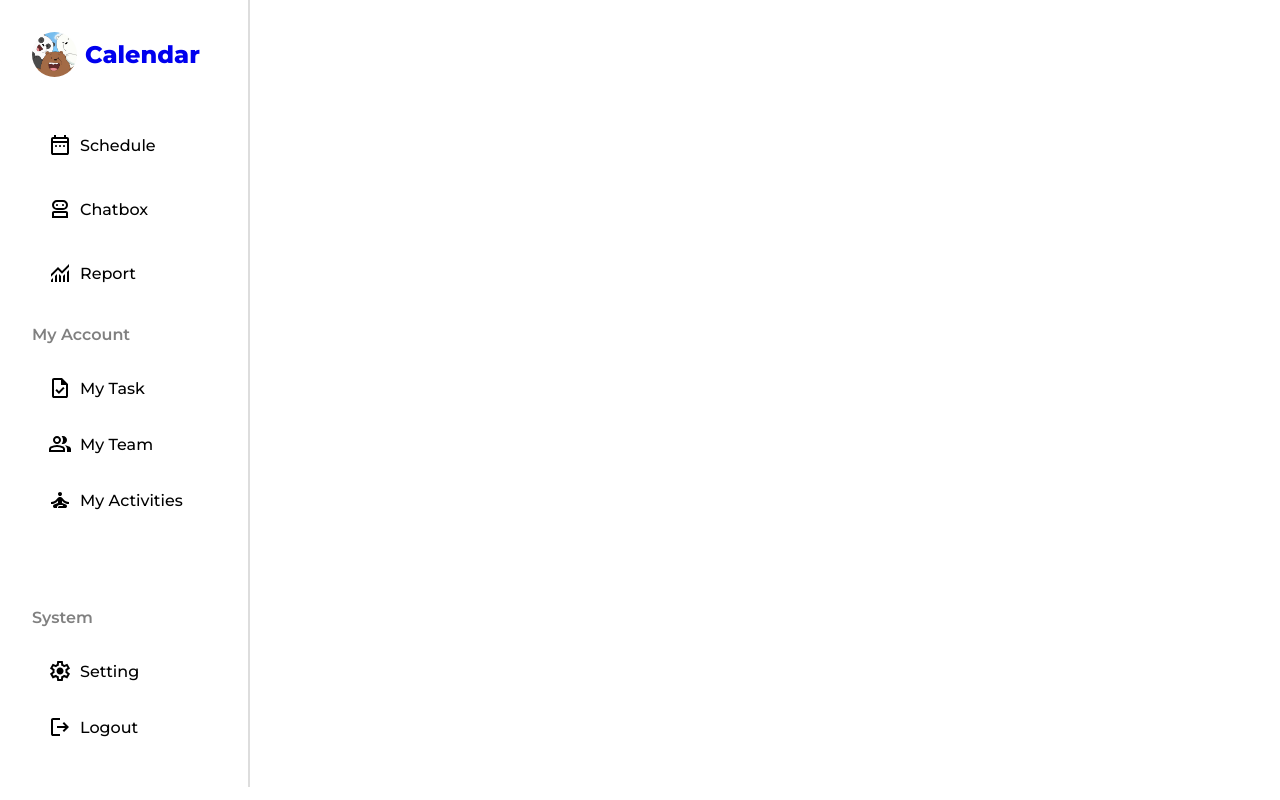
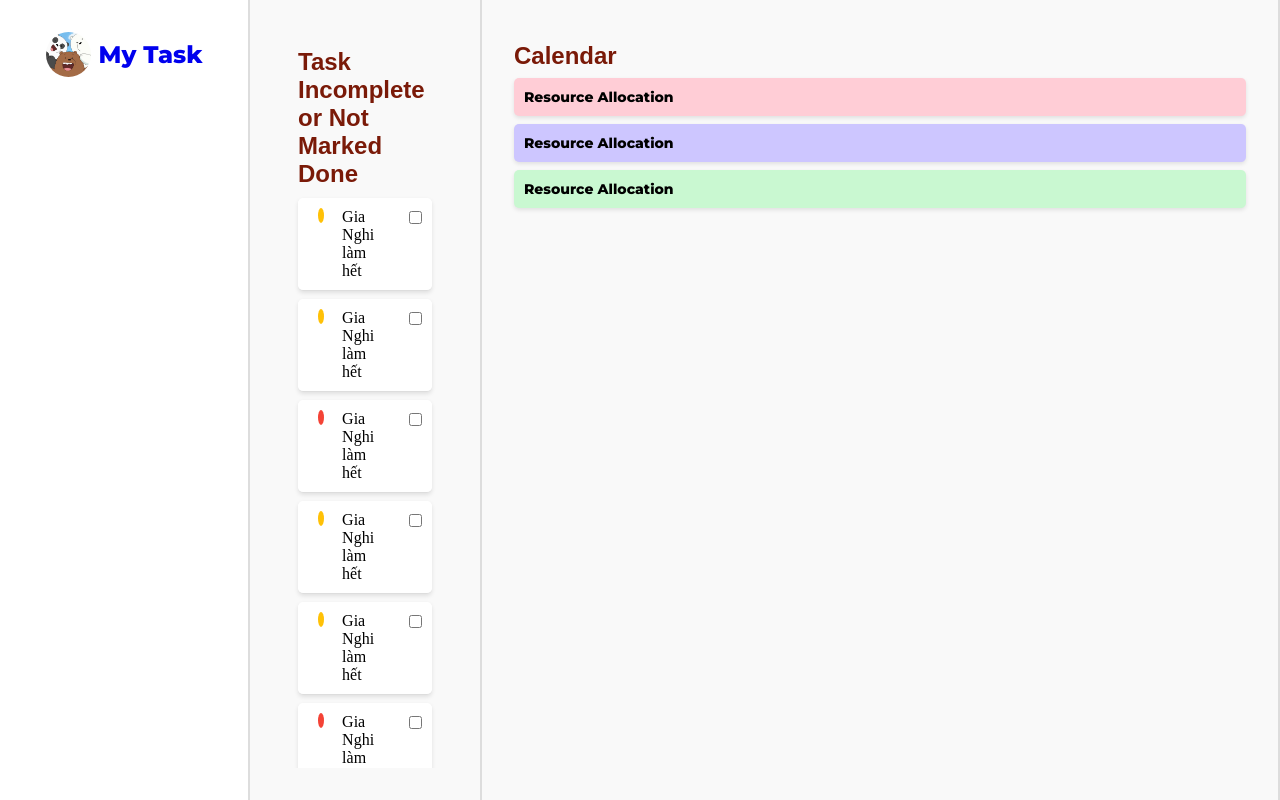
Before and after one commit to gianghitran/NT208.P21.ATTN_Personal-Smart-Scheduling-System-with-AI, a React (Vite) app in the folder Workspace/App/client/: page / in a window 1280 px wide. Built offline with nearby package versions, Linux system fonts and the light colour scheme.

Commit message:
first upload My Task

```diff
--- a/Workspace/App/client/package.json
+++ b/Workspace/App/client/package.json
@@ -13,6 +13,7 @@
   "dependencies": {
     "react": "^19.0.0",
     "react-dom": "^19.0.0",
+    "react-resizable": "^3.0.5",
     "react-router-dom": "^7.3.0"
   },
   "devDependencies": {
--- a/Workspace/App/client/src/App.jsx
+++ b/Workspace/App/client/src/App.jsx
@@ -1,13 +1,22 @@
 import Navbar from "./Components/Navbar/Nav";
+import MyTask from "./Components/My_task/mytask";
 import { Route, Routes } from "react-router-dom";
 
+// function App() {
+
+//     return(
+//       <>
+//         <Navbar/>
+//       </>
+//     );
+// }
 function App() {
 
-    return(
-      <>
-        <Navbar/>
-      </>
-    );
+  return(
+    <>
+      <MyTask/>
+    </>
+  );
 }
 
 export default App
--- /dev/null
+++ b/Workspace/App/client/src/Components/My_task/mytask.css
@@ -0,0 +1,213 @@
+
+.mytask {
+    position: fixed;
+    top: 0;
+    left: 0;
+    width: 250px;
+    height: 100vh;
+    display: flex;
+    flex-direction: column;
+    padding: 2rem;
+    gap: 2.5rem;
+    background-color: #fff;
+    border-right: solid 2px #ddd;
+    font-family: "Montserrat", sans-serif;
+    font-optical-sizing: auto;
+    font-weight: 800;
+    font-style: normal;
+}
+
+.mytask a {
+    text-decoration: none;
+    display: flex;
+    justify-content: flex-start;
+    align-items: flex-start;
+}
+
+.site-title {
+    display: flex;
+    font-size: 1.5rem;
+    gap: 0.5rem;
+    justify-content: center;
+    align-items: center;
+}
+
+.site-title img {
+    border-radius: 50%;
+    width: 45px;
+    height: 45px;
+}
+
+/* Layout tổng */
+.app-container {
+    display: flex;
+    height: 100vh;
+
+  }
+
+/*
+
+  nav ul {
+    list-style: none;
+    padding: 0;
+  }
+
+  nav ul li {
+    padding: 10px;
+    font-size: 16px;
+  }
+
+  .spaces {
+    margin-top: 20px;
+  }
+
+  .spaces li {
+    padding: 10px;
+  }
+   */
+  /* Main Content */
+  .main-content {
+    display: flex;
+    flex-direction: column;
+    flex: 1;
+    background: #f9f9f9;
+    padding: 2rem;
+    margin-left: 250px;
+    margin-right: 800px;
+
+  }
+
+  /* Task Dashboard */
+  .task-dashboard {
+    flex: 2;
+    padding: 1rem;
+    overflow-y: auto; /*thanh cuộn */
+  }
+
+  .header h2 {
+    font-size: 1.5 rem;
+    font-weight: bold;
+    color:#7a1a08;
+
+    font-family: "Poppins", sans-serif;
+    font-optical-sizing: auto;
+    font-weight: 800;
+    font-style: normal;
+}
+
+  .task-list {
+    margin-top: 10px;
+  }
+
+  .task {
+
+    background: #fff;
+    padding: 10px;
+    margin: 8px 0;
+    display: flex;
+    align-items: flex-start;
+    gap: 18px;
+    border-radius: 5px;
+    box-shadow: 0px 2px 4px rgba(0, 0, 0, 0.1);
+    /* justify-content: space-between; Đẩy checkbox về cuối */
+    border-bottom: 1px solid #ddd; /*Tạo viền ngăn cách*/
+  }
+
+  .dot {
+    width: 15px;
+    height: 15px;
+
+    border-radius: 50%;
+    margin-left: 10px;
+    margin-left: 10px;
+  }
+  .task-checkbox{
+    margin-right : 0;
+    cursor: pointer;
+  }
+
+  .yellow { background: #FFC107; }
+  .red { background: #F44336; }
+  .blue { background: #2196F3; }
+  .green { background: #4CAF50; }
+
+  /* Calendar */
+  .calendar {
+    flex: 2;
+    padding: 2rem;
+    border-left: 2px solid #ddd;
+    position: fixed;
+    top: 0;
+    right: 0;
+    width: 800px;
+    height: 100vh;
+    display: flex;
+    flex-direction: column;
+    gap: 2.5rem;
+    background-color: #f9f9f9;
+    border-right: solid 2px #ddd;
+    font-family: "Montserrat", sans-serif;
+    font-optical-sizing: auto;
+    font-weight: 800;
+    font-style: normal;
+  }
+
+  .calendar-content {
+    margin-top: 10px;
+  }
+
+  .task-event-red {
+    background: rgb(255, 205, 214);
+    /* padding: 10px; */
+    /* border-radius: 5px; */
+    font-size: 14px;
+
+    padding: 10px;
+    margin: 8px 0;
+    display: flex;
+    align-items: center;
+    border-radius: 5px;
+    box-shadow: 0px 2px 4px rgba(0, 0, 0, 0.1);
+  }
+    .task-event-blue {
+    background: rgb(205, 198, 255);
+    /* padding: 10px; */
+    /* border-radius: 5px; */
+    font-size: 14px;
+
+    padding: 10px;
+    margin: 8px 0;
+    display: flex;
+    align-items: center;
+    border-radius: 5px;
+    box-shadow: 0px 2px 4px rgba(0, 0, 0, 0.1);
+  }
+  .task-event-green {
+    background: rgb(201, 248, 209);
+    /* padding: 10px; */
+    /* border-radius: 5px; */
+    font-size: 14px;
+
+    padding: 10px;
+    margin: 8px 0;
+    display: flex;
+    align-items: center;
+    border-radius: 5px;
+    box-shadow: 0px 2px 4px rgba(0, 0, 0, 0.1);
+  }
+  .calendar h2{
+    font-size: 1.5 rem;
+    font-weight: bold;
+    color:#7a1a08;
+
+    font-family: "Poppins", sans-serif;
+    font-optical-sizing: auto;
+    font-weight: 800;
+    font-style: normal;
+
+    /* text-decoration: none;
+    display: flex;
+    justify-content: flex-start;
+    align-items: flex-start; */
+
+  }
--- /dev/null
+++ b/Workspace/App/client/src/Components/My_task/mytask.jsx
@@ -0,0 +1,128 @@
+import React from "react";
+import { Link } from "react-router-dom";
+import "./mytask.css";
+import threebears from "../../assets/threebears.jpg";
+
+const MyTask = () => {
+  return (
+    <div className="app-container">
+        {/* <div className="mytask">
+                <div className="site-title">
+                    <img src={threebears} alt="logo"/>
+                    <Link to="/">My Task</Link>
+                </div> */}
+      {/* Sidebar */}
+      <div className="mytask">
+      <div className="site-title">
+      <img src={threebears} alt="logo"/>
+      <Link to="/">My Task</Link>
+      </div>
+        {/* <nav>
+
+          <ul>
+            <li><Link to="/">My Task</Link></li>
+            <li><Link to="/notifications">🔔 Notifications</Link></li>
+            <li><Link to="/goals">🎯 Goals</Link></li>
+          </ul>
+        </nav> */}
+
+      </div>
+
+      {/* Main Content */}
+      <div className="main-content">
+        {/* Task Dashboard */}
+        <div className="task-dashboard">
+          <div className="header">
+            <h2>Task Incomplete or Not Marked Done</h2>
+          </div>
+          <div className="task-list">
+           <div className="task">
+                <span className="dot yellow"></span> Gia Nghi làm hết
+                 <input type="checkbox" className="task-checkbox" />
+            </div>
+            <div className="task">
+                <span className="dot yellow"></span> Gia Nghi làm hết
+                 <input type="checkbox" className="task-checkbox" />
+            </div>
+            <div className="task">
+                <span className="dot red"></span> Gia Nghi làm hết
+                 <input type="checkbox" className="task-checkbox" />
+            </div>
+            <div className="task">
+                <span className="dot yellow"></span> Gia Nghi làm hết
+                 <input type="checkbox" className="task-checkbox" />
+            </div>
+            <div className="task">
+                <span className="dot yellow"></span> Gia Nghi làm hết
+                 <input type="checkbox" className="task-checkbox" />
+            </div>
+            <div className="task">
+                <span className="dot red"></span> Gia Nghi làm hết
+                 <input type="checkbox" className="task-checkbox" />
+            </div>
+            <div className="task">
+                <span className="dot yellow"></span> Gia Nghi làm hết
+                 <input type="checkbox" className="task-checkbox" />
+            </div>
+            <div className="task">
+                <span className="dot yellow"></span> Gia Nghi làm hết
+                 <input type="checkbox" className="task-checkbox" />
+            </div>
+            <div className="task">
+                <span className="dot blue"></span> Gia Nghi làm hết
+                 <input type="checkbox" className="task-checkbox" />
+            </div>
+            <div className="task">
+                <span className="dot green"></span> Gia Nghi làm hết
+                 <input type="checkbox" className="task-checkbox" />
+            </div>
+            <div className="task">
+                <span className="dot yellow"></span> Gia Nghi làm hết
+                 <input type="checkbox" className="task-checkbox" />
+            </div>
+            <div className="task">
+                <span className="dot green"></span> Gia Nghi làm hết
+                 <input type="checkbox" className="task-checkbox" />
+            </div>
+            <div className="task">
+                <span className="dot yellow"></span> Gia Nghi làm hết
+                 <input type="checkbox" className="task-checkbox" />
+            </div>
+            <div className="task">
+                <span className="dot green"></span> Gia Nghi làm hết
+                 <input type="checkbox" className="task-checkbox" />
+            </div>
+            <div className="task">
+                <span className="dot yellow"></span> Gia Nghi làm hết
+                 <input type="checkbox" className="task-checkbox" />
+            </div>
+            <div className="task">
+                <span className="dot yellow"></span> Gia Nghi làm hết
+                 <input type="checkbox" className="task-checkbox" />
+            </div>
+            <div className="task">
+                <span className="dot green"></span> Gia Nghi làm hết
+                 <input type="checkbox" className="task-checkbox" />
+            </div>
+
+          </div>
+        </div>
+
+        {/* Calendar */}
+        <div className="calendar">
+          <div className="calendar-content">
+            <div>
+                <h2>Calendar</h2>
+            </div>
+            <div className="task-event-red">Resource Allocation</div>
+            <div className="task-event-blue">Resource Allocation</div>
+            <div className="task-event-green">Resource Allocation</div>
+
+          </div>
+        </div>
+      </div>
+    </div>
+  );
+};
+
+export default MyTask;
--- a/Workspace/App/client/src/Components/Navbar/Nav.jsx
+++ b/Workspace/App/client/src/Components/Navbar/Nav.jsx
@@ -1,7 +1,6 @@
 import "./Nav.css";
 import { Link } from "react-router-dom";
 import threebears from "../../assets/threebears.jpg";
-
 const Navbar = () => {
     return (
         <nav className="nav">
@@ -28,7 +27,7 @@ const Navbar = () => {
                 <ul className="account-menu">
                     <li className="select">
                         <svg xmlns="http://www.w3.org/2000/svg" height="24px" viewBox="0 -960 960 960" width="24px" fill="#e3e3e3"><path d="m438-240 226-226-58-58-169 169-84-84-57 57 142 142ZM240-80q-33 0-56.5-23.5T160-160v-640q0-33 23.5-56.5T240-880h320l240 240v480q0 33-23.5 56.5T720-80H240Zm280-520v-200H240v640h480v-440H520ZM240-800v200-200 640-640Z"/></svg>
-                        <Link to="/My-task">My Task</Link>
+                        <Link to="/mytask">My Task</Link>
                     </li>
                     <li className="select">
                         <svg xmlns="http://www.w3.org/2000/svg" height="24px" viewBox="0 -960 960 960" width="24px" fill="#e3e3e3"><path d="M40-160v-112q0-34 17.5-62.5T104-378q62-31 126-46.5T360-440q66 0 130 15.5T616-378q29 15 46.5 43.5T680-272v112H40Zm720 0v-120q0-44-24.5-84.5T666-434q51 6 96 20.5t84 35.5q36 20 55 44.5t19 53.5v120H760ZM360-480q-66 0-113-47t-47-113q0-66 47-113t113-47q66 0 113 47t47 113q0 66-47 113t-113 47Zm400-160q0 66-47 113t-113 47q-11 0-28-2.5t-28-5.5q27-32 41.5-71t14.5-81q0-42-14.5-81T544-792q14-5 28-6.5t28-1.5q66 0 113 47t47 113ZM120-240h480v-32q0-11-5.5-20T580-306q-54-27-109-40.5T360-360q-56 0-111 13.5T140-306q-9 5-14.5 14t-5.5 20v32Zm240-320q33 0 56.5-23.5T440-640q0-33-23.5-56.5T360-720q-33 0-56.5 23.5T280-640q0 33 23.5 56.5T360-560Zm0 320Zm0-400Z"/></svg>
```
Also changed, not shown: 2 other files (tests, documents, lock files or other folders).
